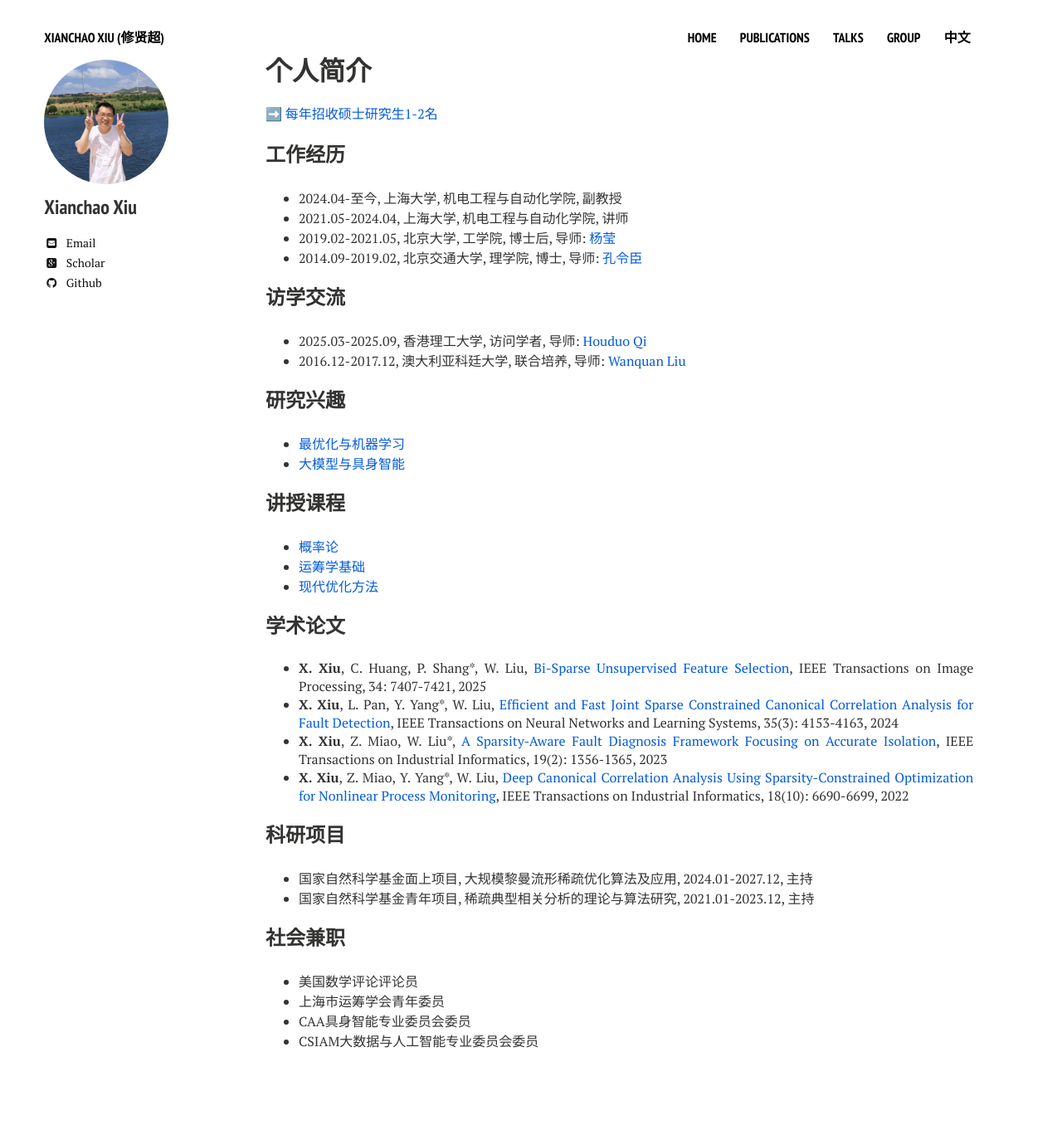
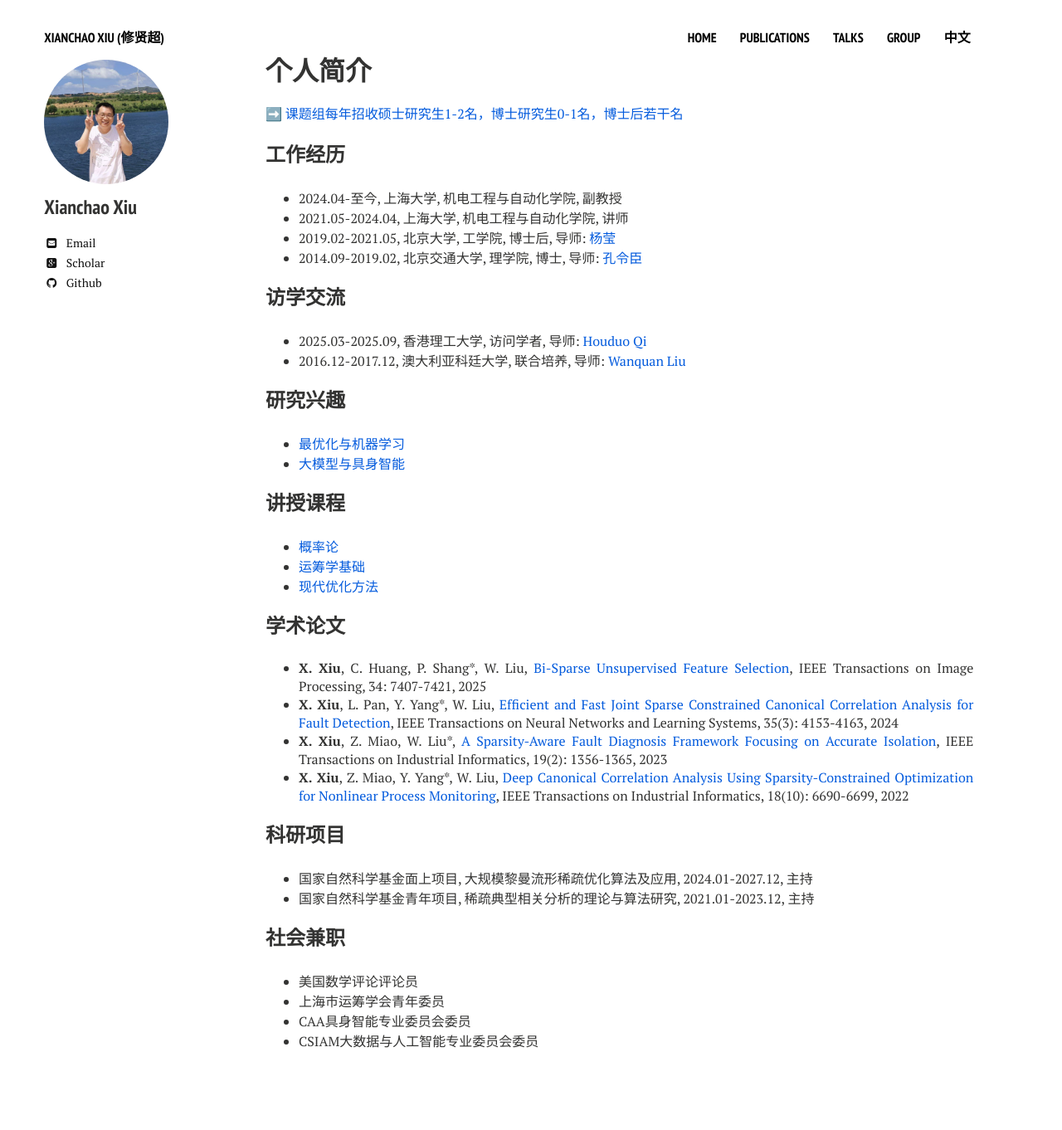
Before and after one commit to xianchaoxiu/xianchaoxiu.github.io, a Jekyll site: the page built from chinese/index.md, in a window 1280 px wide. Shown: the whole page at 83% size. Built offline with Jekyll 4.4.1, drawn with Linux system fonts in a browser that asks for light colours; nearby versions of some CDN libraries.

Commit message:
Update index.md

```diff
--- a/chinese/index.md
+++ b/chinese/index.md
@@ -7,7 +7,7 @@ comments: false
 share: false
 ---
 
-➡️ <a href="https://xianchaoxiu.github.io/chinese/reading/" class="textlink" target="_blank"> 每年招收硕士研究生1-2名 </a><br>
+➡️ <a href="https://xianchaoxiu.github.io/chinese/reading/" class="textlink" target="_blank"> 课题组每年招收硕士研究生1-2名，博士研究生0-1名，博士后若干名 </a><br>
 
 
 
```
